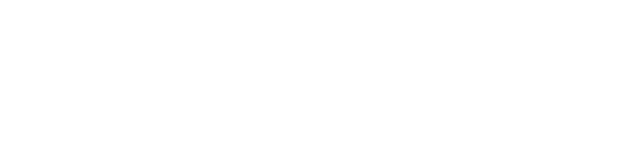
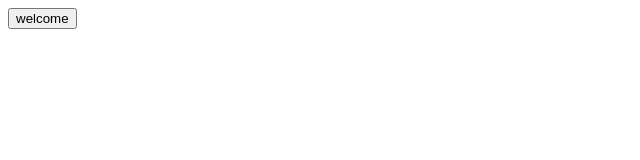
Before and after one commit to KesterJosh/justmind, a plain HTML site: page index.html in a window 1280 px wide. Shown: the whole page, without its empty margins (0-640 px from the left). Drawn offline with Linux system fonts and the light colour scheme.

Commit message:
add welcome button

```diff
--- a/index.html
+++ b/index.html
@@ -7,6 +7,6 @@
   <title>Document</title>
 </head>
 <body>
-
+    <button id="welcome">welcome</button>
 </body>
 </html>
```
